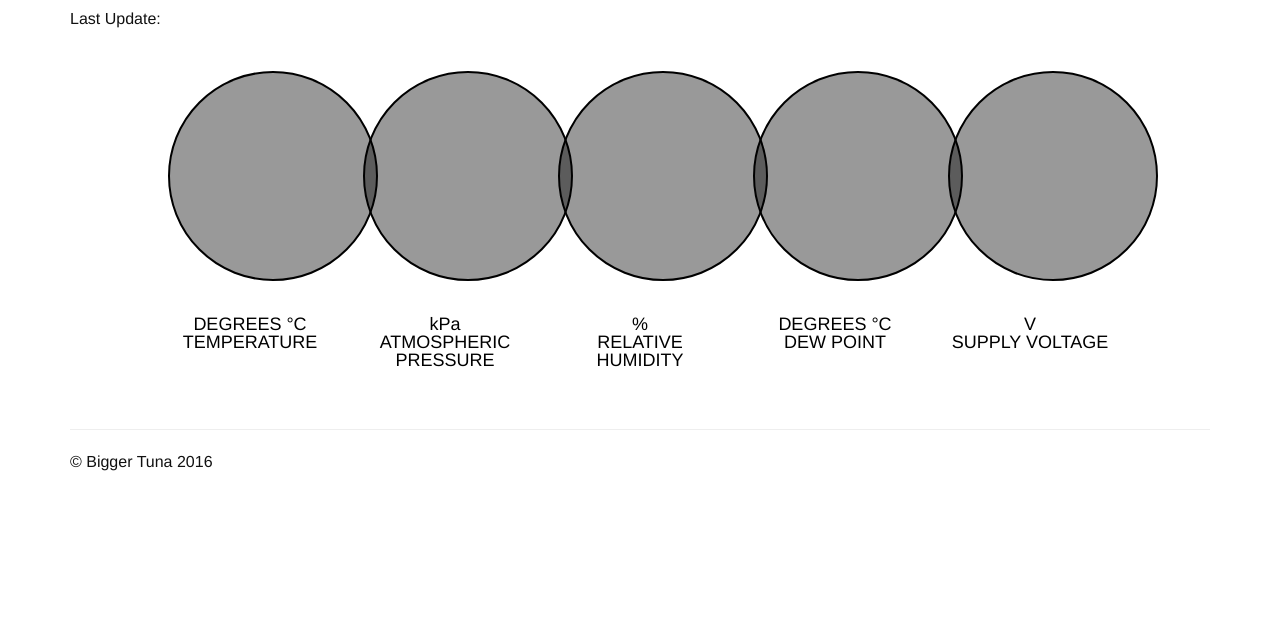
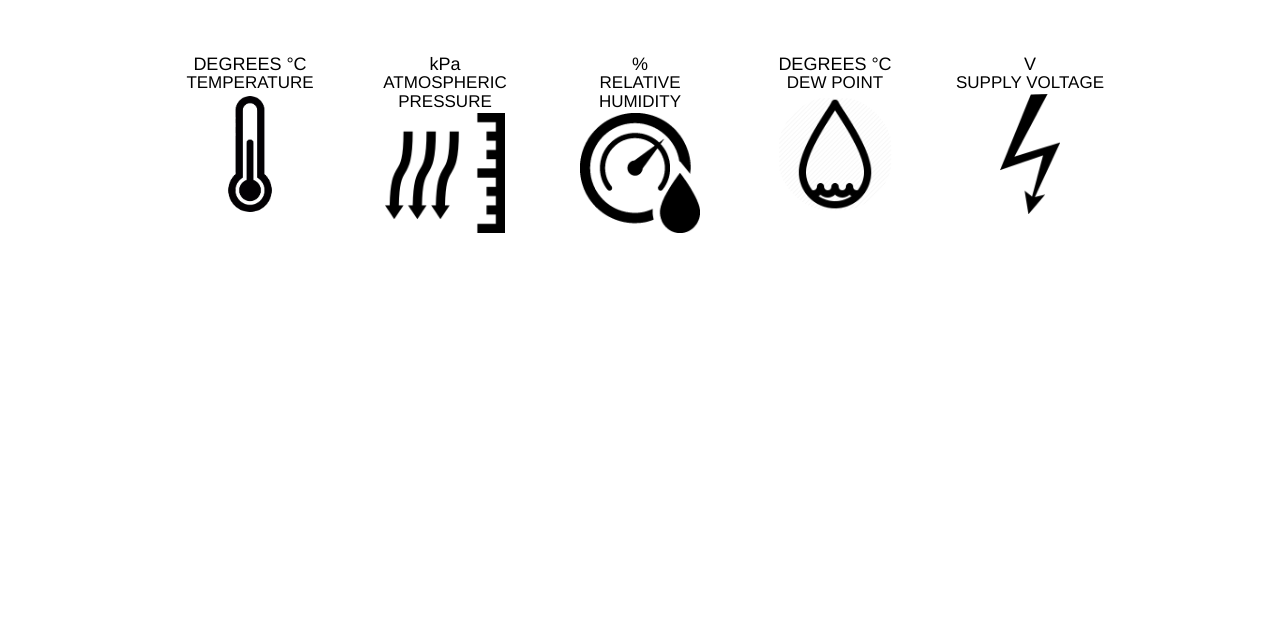
Before and after one commit to bigger-tuna/boilerapp, a plain HTML site: page index.html in a window 1280 px wide. Shown: the part 174-800 px from the top of the page. Drawn offline with nearby package versions, Linux system fonts and the light colour scheme; no server answers.

Commit message:
css changes

```diff
--- a/css/main.css
+++ b/css/main.css
@@ -3,6 +3,25 @@
 /* ==========================================================================
    Author's custom styles
    ========================================================================== */
+/*basic page style*/
+.main-container{
+  /*background: img/rainybg.jpg ;*/
+
+}
+h1, h2, h3, h4, h5, h6,
+p, blockquote, pre,
+ul, ol, dl, figure,
+.highlight {
+  margin-bottom: 15px;
+ }
+
+  body, h1, h2, h3, h4, h5, h6,
+  p, blockquote, pre, hr,
+  dl, dd, ol, ul, figure {
+    margin: 0;
+    padding: 0;
+  }
+
 body {
     color: #111;
     font-family: "Helvetica Neue",Helvetica,Arial,sans-serif;
@@ -18,29 +37,48 @@ body {
     font-weight: 400;
     line-height: 1.5;
 }
-
+/*end of basic styles*/
+/*circle parameters*/
 .number-circle {
-    background-color: rgba(0, 0, 0, 0.4);
-    border: 2px solid #000;
-    border-radius: 50%;
+    background-color: #fff;
+    border: 2px solid #fff;
+    border-radius: 75%;
     color: #000;
-    font-size: 80px;
+    font-size: 50px;
     left: 0;
-    line-height: 1.1em;
+    line-height: 1.1;
     margin-left: auto;
     margin-right: auto;
-    padding: 8px;
+    padding: 10px;
     position: relative;
-    width: 210px;
+    width: 100px;
 }
 .number-circle .height_fix {
-    margin-top: 100%;
+    /*margin-top: 100%;*/
 }
+.number-circle .content {
+    height: 100%;
+    left: 0;
+    margin-top: -40px;
+    position: absolute;
+    text-align: center;
+    top: 50%;
+    width: 50%;
+}
+.number-circle a:hover {
+    background-color: #000;
 
+}
+.img-circle{
+  border: 2px solid #fff;
+    background-color: #fff;
+}
+.img-circle{
+    font-size: 30px;
+}
 a {
     color: #2a7ae2;
     text-decoration: none;
-    //
     color: #2199e8;
     cursor: pointer;
     line-height: inherit;
@@ -49,6 +87,7 @@ a {
 section.content {
     padding: 3rem 0;
 }
+
 .data-summary {
     color: #000;
     text-align: center;
@@ -61,15 +100,61 @@ section.content {
     padding-top: 0.8em;
     text-align: center;
 }
-.number-circle .content {
-    height: 100%;
-    left: 0;
-    margin-top: -40px;
-    position: absolute;
-    text-align: center;
-    top: 50%;
-    width: 100%;
+
+.page-content {
+    padding: 30px 0;
+}
+
+.data-summary h3 span {
+    font-size: 17px;
 }
 .blue {
     color: #70c1f2;
 }
+.orange {
+    color: #eab568;
+}
+.green {
+    color: #9ed8a3;
+}
+.yellow {
+    color: #e26a6a;
+}
+.red {
+    color: #f5d76e;
+}
+
+.channel-data {
+    background-color: #0088C0;
+    border-radius: 5px;
+    color: black;
+    padding: 2px 10px;
+}
+/*weathercharts*/
+.weather-chart {
+    background-color: rgba(255, 255, 255, 0.8);
+    border-radius: 5px;
+    display: none;
+}
+
+.weather-graphs h2 {
+    color: #ffffff;
+}
+canvas {
+    height: auto !important;
+    max-width: 800px;
+    width: 100% !important;
+}
+/*end of weathercharts*/
+
+h1, h2, h3, h4, h5, h6 {
+    font-weight: 400;
+}
+a {
+    color: #2a7ae2;
+    text-decoration: none;
+}
+.latest-readings{
+  margin-top: 20px;
+  padding-top: 10px;
+}
--- a/index.html
+++ b/index.html
@@ -35,7 +35,7 @@
           <script src="js/custom.js"></script>
           <script src="js/latest_readings.js"></script>
     </head>
-    <body>
+    <body  class="main-container">
         <!--[if lt IE 8]>
             <p class="browserupgrade">You are using an <strong>outdated</strong> browser. Please <a href="http://browsehappy.com/">upgrade your browser</a> to improve your experience.</p>
         <![endif]-->
@@ -79,82 +79,99 @@
         </div>
         <div class="latest-readings">
             <section class="content data-summary">
-                <div class="row medium-up-5">
-                  <div class="col-md-2 col-md-offset-1">
-                    <div class="number-circle">
+                <div class="row ">
+
+                  <div class="col-md-2 col-md-offset-1 ">
+
+                    <h3> DEGREES °C  <br>
+                       <span>TEMPERATURE</span>
+                   </h3>
+                    <div class="img-circle">
                       <a id="tempChart" class="circle-link">
+                          <img src="img/therm.png", alt="img-responsive", class="img-circle" height="120" width="120">
                         <div class="height_fix"></div>
-                          <div id="temp" class="content blue"></div>
+                          <div id="temp" class="content blue">
+                        </div>
                       </a>
                     </div>
-                     <h3> DEGREES °C  <br>
-                        <span>TEMPERATURE</span>
-                    </h3>
                   </div>
 
                   <div class="col-md-2 ">
-                    <div class="number-circle">
+
+                    <h3>   kPa  <br>
+                      <span>ATMOSPHERIC PRESSURE </span>
+                    </h3>
+                    <div class="img-circle">
                         <a id="pressureChart" class="circle-link">
+                          <img src="img/atmos.png", alt="img-responsive", class="responsive image" height="120" width="120">
                             <div class="height_fix"></div>
                               <div id="pressure" class="content orange"></div>
                         </a>
                      </div>
-                      <h3>   kPa  <br>
-                        <span>ATMOSPHERIC PRESSURE </span>
-                      </h3>
                   </div>
 
                   <div class="col-md-2 ">
-                    <div class="number-circle">
+
+                    <h3>   % <br>
+                      <span>RELATIVE HUMIDITY</span>
+                    </h3>
+                    <div class="img-circle">
                         <a id="humidityChart" class="circle-link">
+                          <img src="img/hum.png", alt="img-responsive", class="responsive image" height="120" width="120">
                             <div class="height_fix"></div>
                             <div id="humidity" class="content green"></div>
                         </a>
                      </div>
-                      <h3>   % <br>
-                        <span>RELATIVE HUMIDITY</span>
-                      </h3>
                   </div>
 
                   <div class="col-md-2 ">
-                    <div class="number-circle">
+
+                    <h3>  DEGREES °C <br>
+                      <span>DEW POINT</span>
+                    </h3>
+                    <div class="img-circle">
                         <a id="dewChart" class="circle-link">
+                          <img src="img/dew.png", alt="img-responsive", class="img-circle" height="120" width="120">
                           <div class="height_fix"></div>
                           <div id="dew" class="content red"></div>
                       </a>
                     </div>
-                      <h3>  DEGREES °C <br>
-                        <span>DEW POINT</span>
-                      </h3>
                   </div>
 
                   <div class="col-md-2 ">
-                    <div class="number-circle">
+
+                    <h3>  V <br>
+                      <span>SUPPLY VOLTAGE</span>
+                    </h3>
+                    <div class="img-circle">
                         <a id="voltageChart" class="circle-link">
+                          <img src="img/voltage.png", alt="img-responsive", class="responsive image" height="120" width="120">
                             <div class="height_fix"></div>
                             <div id="voltage" class="content yellow"></div>
                         </a>
                     </div>
-                      <h3>  V <br>
-                        <span>SUPPLY VOLTAGE</span>
-                      </h3>
                   </div>
-
-
-
-
                 </div>
              </section>
          </div>
+         <section class="weather-graphs">
+         <div class="row">
+           <iframe class="chartjs-hidden-iframe" style="width: 100%; display: block; border: 0px none; height: 0px; margin: 0px; position: absolute; left: 0px; right: 0px; top: 0px; bottom: 0px;">
+             <html>
+               <head></head>
+               <body></body>
+             </html>
+           </iframe>
+         </div>
+       </section>
 
-      <hr>
+    </div>
+  </div>
 
-      </div>
-      </div>
-
-      <footer>
+      <!-- <footer>
+          <hr>
         <p>&copy; Bigger Tuna 2016</p>
-      </footer>
+      </footer> -->
     </div>
     <!-- /container -->
       <script src="//ajax.googleapis.com/ajax/libs/jquery/1.11.2/jquery.min.js"></script>
--- a/js/custom.js
+++ b/js/custom.js
@@ -73,8 +73,7 @@ $(document).ready(function() {
         // append data to ID tagged elements
         $( '#channel-id' ).append( channelID );
         $( '#channel-name' ).append( channelName );
-        d = new Date(createdDate);
-        $('#weather-data-time').append(d.toString());
+
     }
 
     // get data from feeds object
--- a/js/latest_readings.js
+++ b/js/latest_readings.js
@@ -1,10 +1,10 @@
 // Read PicoBRCK api data
 $(document).ready(function() {
     // main URL
-    var mainUrl = "http://thingspeak.com/channels/148929/feeds.json?";
+    var mainUrl = "https://thingspeak.com/channels/148929/feeds/last.json?";
 
     // url parameters
-   // var urlParams = { api_key : "V5HU45WJ7Z8T0QN1"}
+    var urlParams = { api_key : "V5HU45WJ7Z8T0QN1"}
 
     // success call back function
     var success = function (data) {
```
Also changed, not shown: img/atmos.png (added), img/dew.png (added), img/hum.png (added), img/kpa.png (added), img/rainybg.jpg (added), img/therm.png (added), img/thermometer.png (added), img/voltage.png (added).
